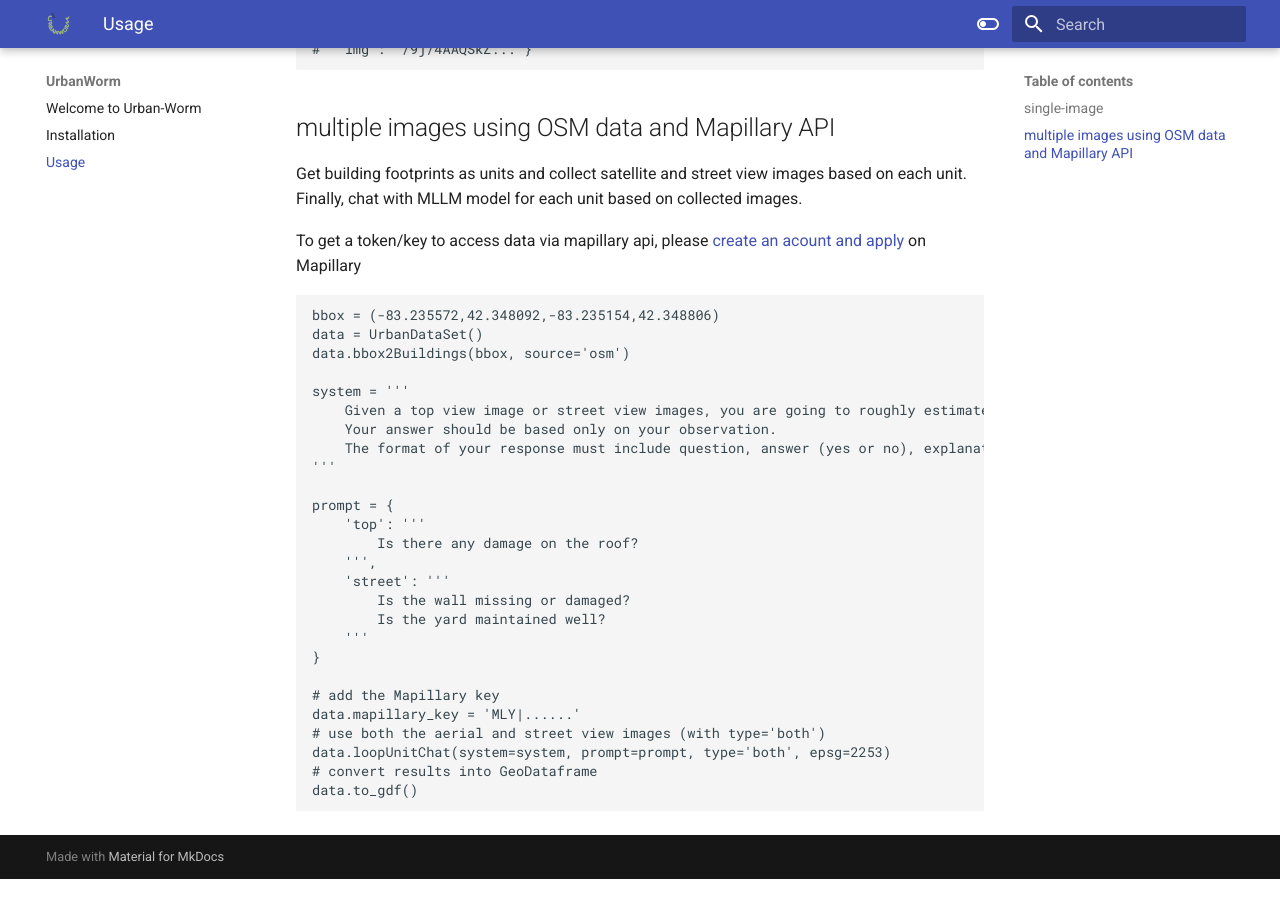
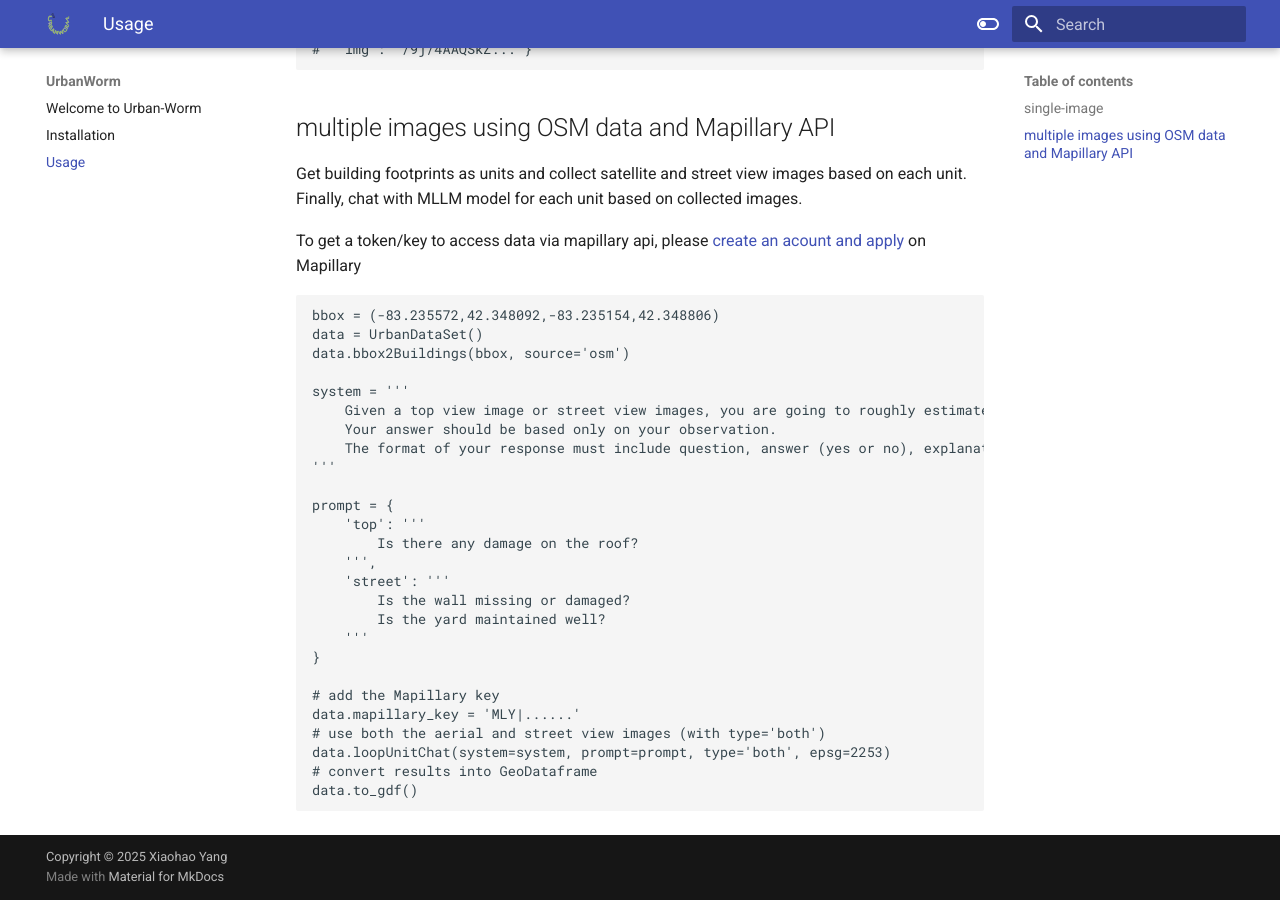
Before and after one commit to billbillbilly/urbanworm, an MkDocs documentation site: the page built from docs/usage.md, in a window 1280 px wide and 900 px high, scrolled down 589 px. Built offline with MkDocs 1.6.1 and Material for MkDocs 9.7.7, drawn with Linux system fonts in a browser that asks for light colours; before the commit the page ends 1468 px from its top, so only the background shows below that.

Commit message:
add workflows

```diff
--- a/mkdocs.yml
+++ b/mkdocs.yml
@@ -5,6 +5,7 @@ theme:
   icon:
     logo: urabn_worm_logo
   palette:
+
     # Palette toggle for light mode
     - media: "(prefers-color-scheme: light)"
       scheme: default
@@ -18,3 +19,5 @@ theme:
       toggle:
         icon: material/toggle-switch
         name: Switch to light mode
+
+copyright: Copyright &copy; 2025 Xiaohao Yang
```
Also changed, not shown: 1 other file.
